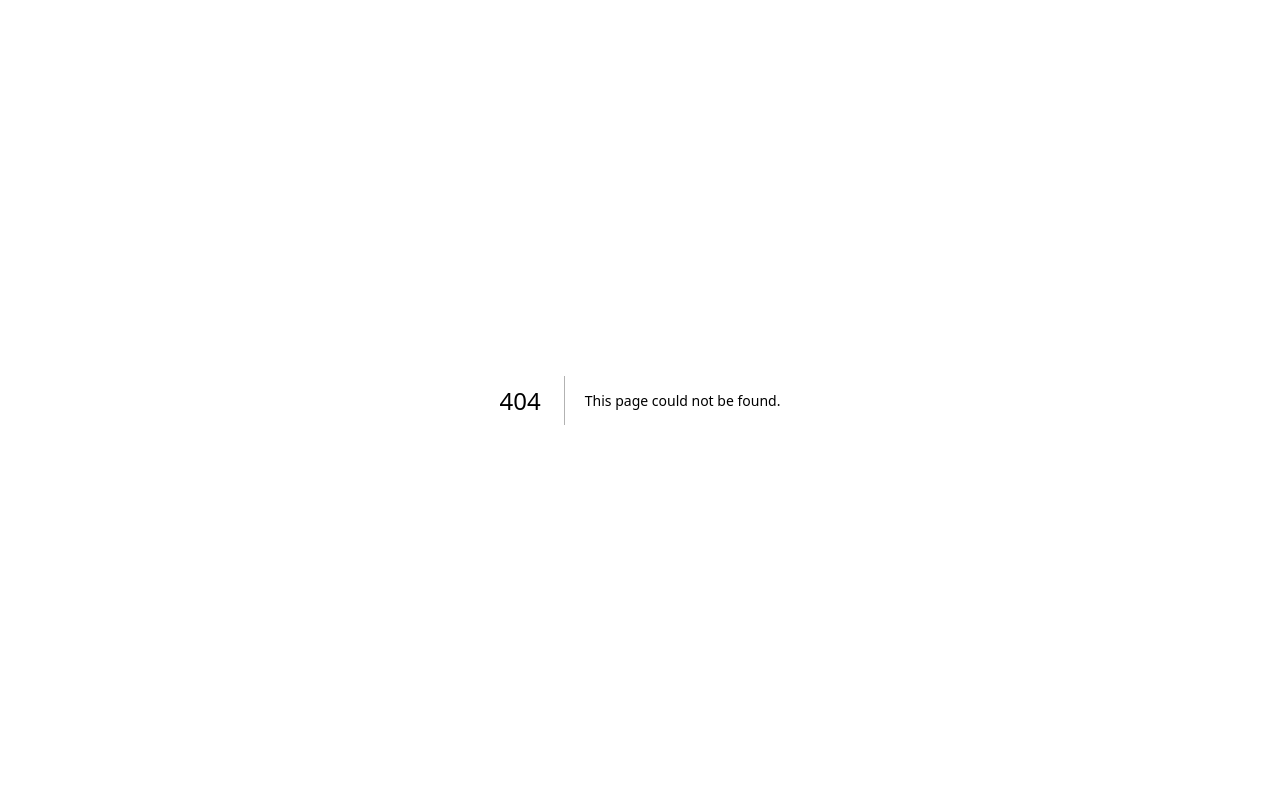
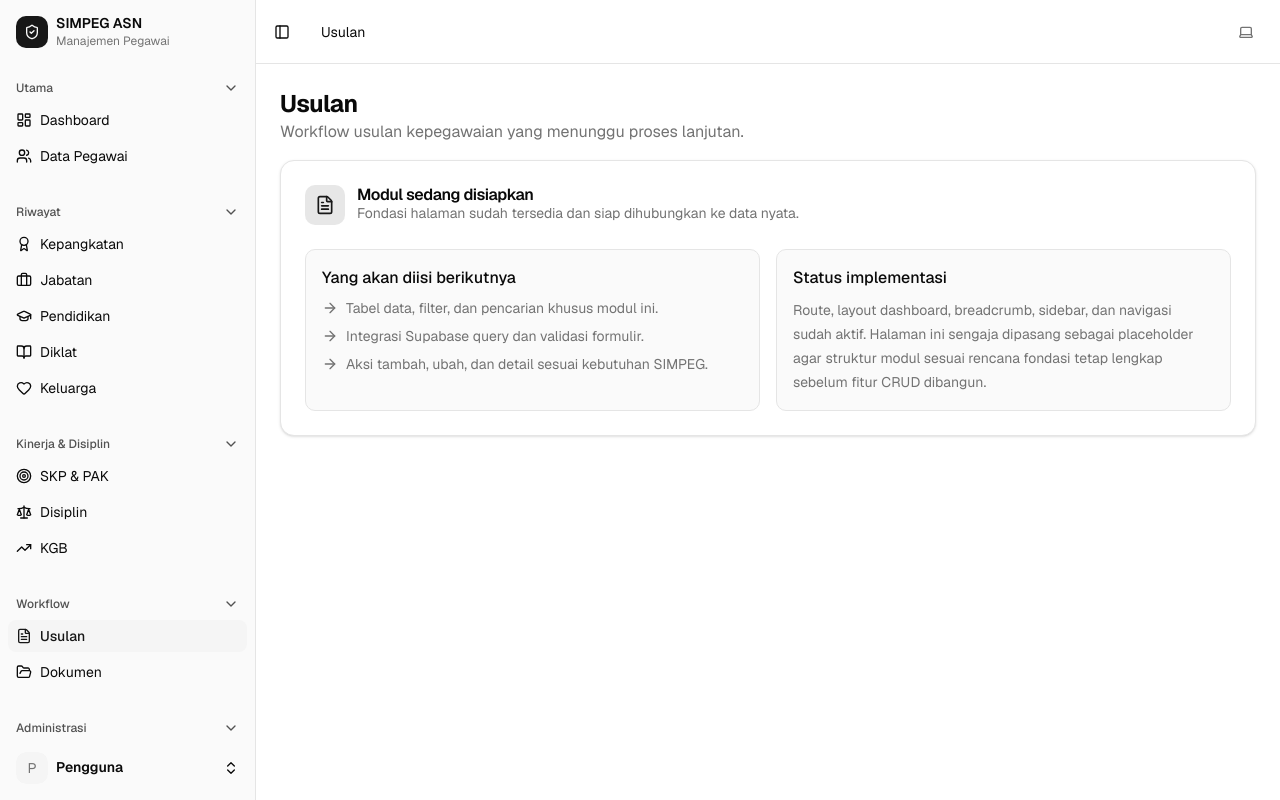
Before and after one commit to dafahuda/MY-SIMPEG-ASN, a Next.js app: page /usulan in a window 1280 px wide. Before the commit this address had no page. Built offline with nearby package versions, Linux system fonts and the light colour scheme; no server answers.

Commit message:
feat(fase-3): add workflow placeholder routes
Ultraworked with [Sisyphus](https://github.com/code-yeongyu/oh-my-openagent)

Co-authored-by: Sisyphus <clio-agent@sisyphuslabs.ai>

```diff
--- /dev/null
+++ b/src/app/(dashboard)/dokumen/page.tsx
@@ -0,0 +1,13 @@
+import { FolderOpen } from 'lucide-react'
+
+import { DashboardPagePlaceholder } from '@/components/layout/dashboard-page-placeholder'
+
+export default function DokumenPage() {
+  return (
+    <DashboardPagePlaceholder
+      title="Dokumen"
+      description="Arsip dokumen kepegawaian dan lampiran pendukung."
+      icon={FolderOpen}
+    />
+  )
+}
--- /dev/null
+++ b/src/app/(dashboard)/usulan/page.tsx
@@ -0,0 +1,13 @@
+import { FileText } from 'lucide-react'
+
+import { DashboardPagePlaceholder } from '@/components/layout/dashboard-page-placeholder'
+
+export default function UsulanPage() {
+  return (
+    <DashboardPagePlaceholder
+      title="Usulan"
+      description="Workflow usulan kepegawaian yang menunggu proses lanjutan."
+      icon={FileText}
+    />
+  )
+}
```
